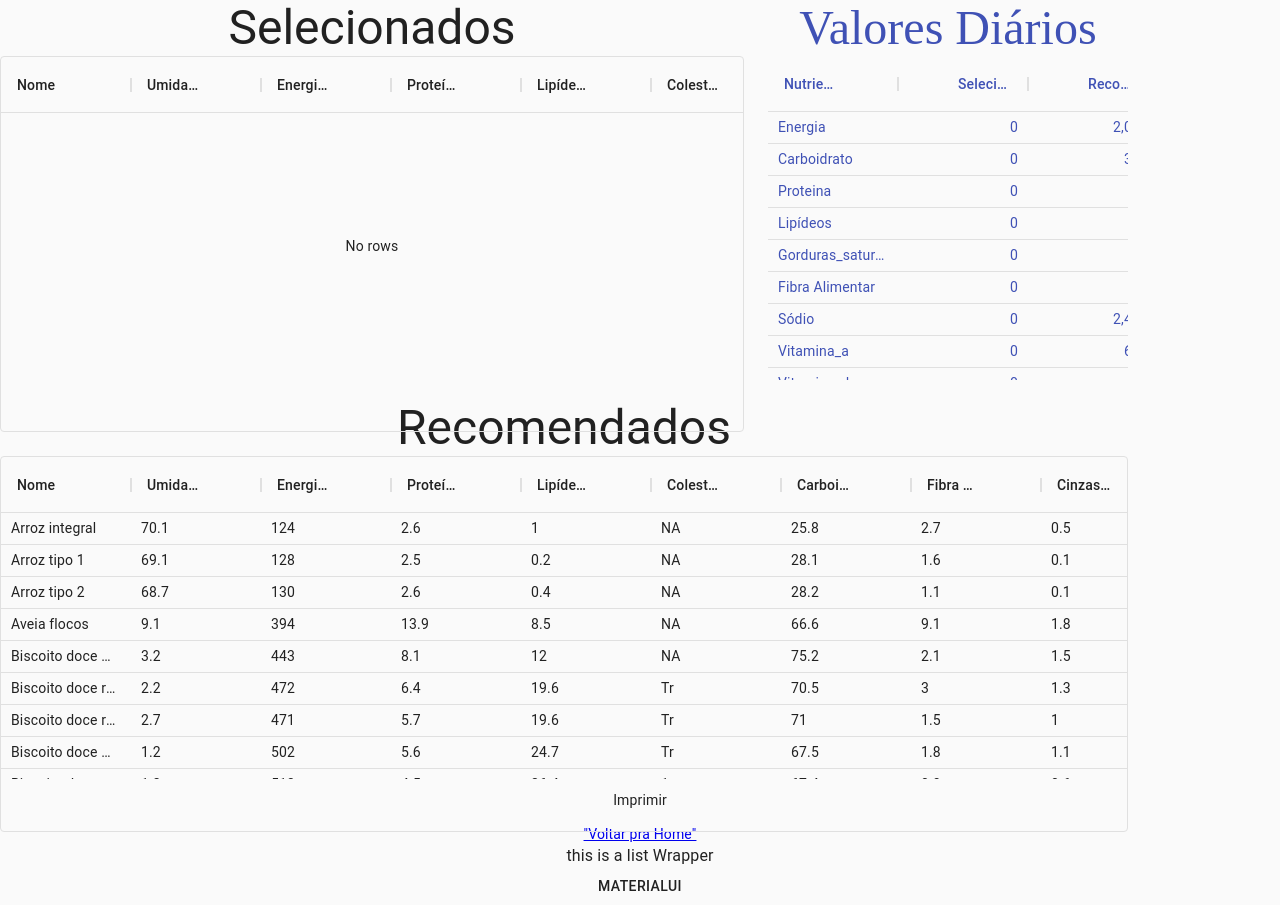
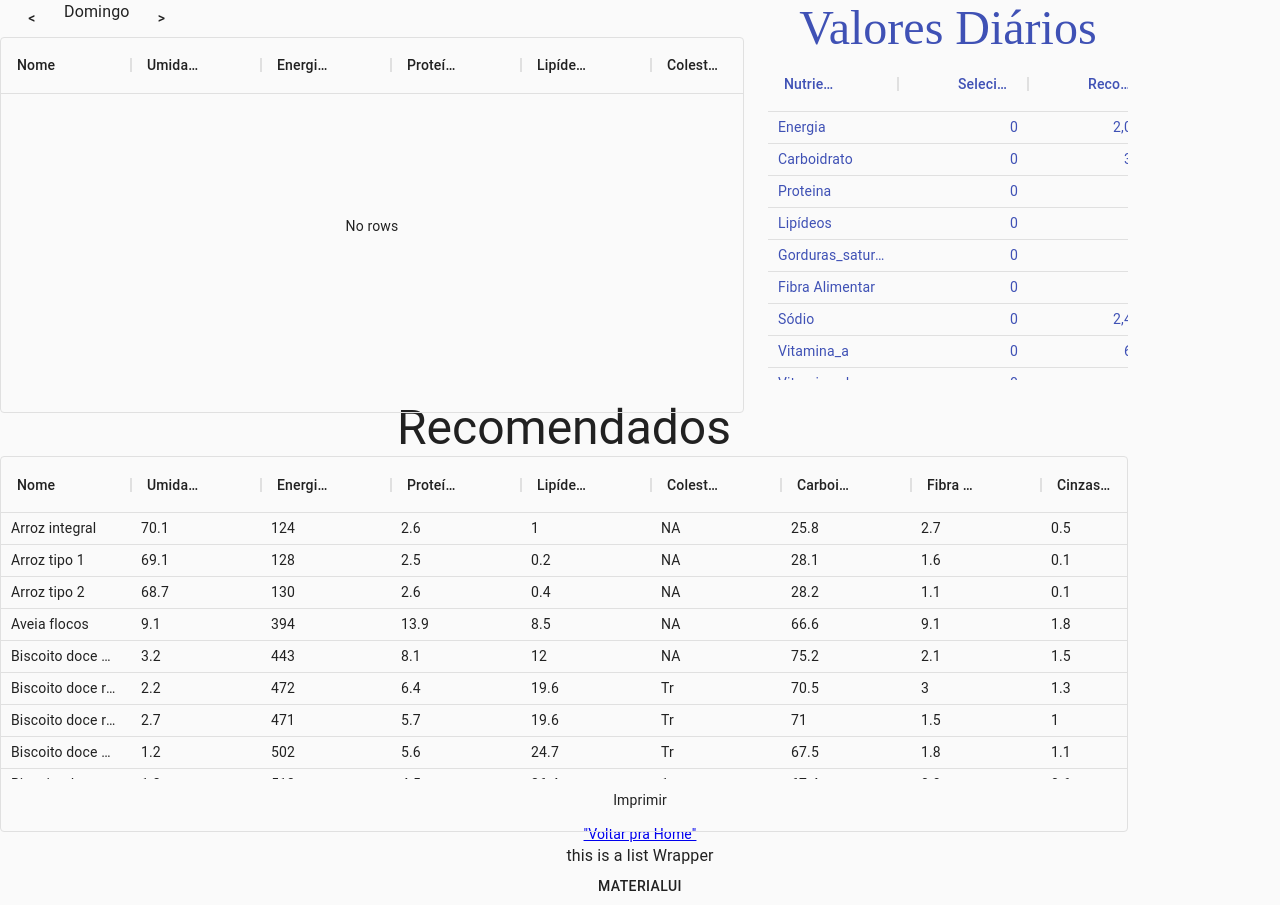
Before and after one commit to istrangeloop/engsoft-TP, a React (Create React App) app in the folder dietario/: page /dieta in a window 1280 px wide. Built offline with nearby package versions, Linux system fonts and the light colour scheme.

Commit message:
Mudança de dias

```diff
--- a/dietario/src/Component/TabelaSelecionados.jsx
+++ b/dietario/src/Component/TabelaSelecionados.jsx
@@ -1,6 +1,6 @@
 import React, { useState, useEffect } from 'react'
 
-import { Box, Grid } from "@material-ui/core"
+import { Box, Button } from "@material-ui/core"
 import { DataGrid } from "@material-ui/data-grid"
 import TypoGraphy from "@material-ui/core/Typography";
 
@@ -14,6 +14,29 @@ const int2day = [
   'Sábado',
 ]
 
+const DaySelector = props => {
+  const {
+    selectedDay,
+    increaseDay,
+    decreaseDay
+  } = props
+
+  return (
+    <Box display="flex">
+      <Button onClick={decreaseDay}>
+        {"<"}
+      </Button>
+      <TypoGraphy>
+        {int2day[selectedDay]}
+      </TypoGraphy>
+      <Button onClick={increaseDay}>
+        {">"}
+      </Button>
+    </Box>
+  )
+
+}
+
 const TabelaSelecionados = props => {
 
   const [rows, setRows] = useState([])
@@ -24,13 +47,18 @@ const TabelaSelecionados = props => {
   useEffect(() => { setRows(props.rows) }, [props.rows])
   useEffect(() => { setColumns(props.columns) }, [props.columns])
   useEffect(() => { setSelectedRows(props.selectedRows) }, [props.selectedRows])
-  useEffect(() => { setSelectedDay(props.selectedDay) }, [props.selectedDay])
+  useEffect(() => {
+    console.log("SelectedDay:")
+    console.log(props.selectedDay)
+    setSelectedDay(props.selectedDay) }, [props.selectedDay])
 
   return (
     <>
-      <TypoGraphy variant="h3" component="h2">
+      {/* <TypoGraphy variant="h3" component="h2">
         Selecionados
-      </TypoGraphy>
+      </TypoGraphy> */}
+      <DaySelector selectedDay={selectedDay} increaseDay={props.increaseDay}
+      decreaseDay={props.decreaseDay} />
       <DataGrid rowHeight={32} hideFooterPagination
       rows={rows.filter(item => selectedRows.includes(item.id))} columns={columns}
        onRowClick={({row}) => {
--- a/dietario/src/Component/TabelaValoresTotais.jsx
+++ b/dietario/src/Component/TabelaValoresTotais.jsx
@@ -5,6 +5,33 @@ import TypoGraphy from "@material-ui/core/Typography";
 import { valoresDiarios } from "./../utils.js";
 import { makeStyles } from '@material-ui/core/styles';
 
+const initial = {
+  Carboidrato: 0.0,
+  Cinzas: 0.0,
+  Cobre: 0.0,
+  Colesterol: "NA",
+  Cálcio: 0,
+  Energia: 0,
+  Ferro: 0.0,
+  "Fibra Alimentar": 0.0,
+  Fósforo: 0,
+  Lipídeos: 0,
+  Magnésio: 0,
+  Manganês: 0.0,
+  Niacina: "Tr",
+  Potássio: 0,
+  Proteína: 0,
+  RAE: "",
+  RE: "",
+  Riboflavina: "Tr",
+  Sódio: 0,
+  Tiamina: 0.0,
+  Umidade: 0.0,
+  "Vitamina A": "NA",
+  "Vitamina B6": 0.0,
+  "Vitamina C": "",
+  Zinco: 0.0
+}
 
 const TabelaValoresTotais = (props) => {
 
@@ -30,8 +57,14 @@ const TabelaValoresTotais = (props) => {
 
     const [sumTotals, setSumTotals] = useState([])
     const [foodsInDiet, setFoodsInDiet] = useState([])
-    useEffect(() => { setFoodsInDiet(props.foods.filter(item => props.diet[0].includes(item.id))) },[props])
-    useEffect(() => { if (foodsInDiet.length > 0) { setSumTotals(getSum(foodsInDiet)) } },[foodsInDiet])
+    useEffect(() => { setFoodsInDiet(props.foods.filter(item => props.diet.includes(item.id))) },[props])
+    useEffect(() => {
+      if (foodsInDiet.length > 0) {
+        setSumTotals(getSum(foodsInDiet))
+      } else {
+        setSumTotals(initial)
+      }
+    },[foodsInDiet])
 
     const getSum = (items) => {
       var keys = Object.keys(items[0])
--- a/dietario/src/Dieta.jsx
+++ b/dietario/src/Dieta.jsx
@@ -64,6 +64,15 @@ class Dieta extends React.Component {
     this.setState({ dailyDiets: updatedDiets })
   }
 
+  increaseDay = () => {
+    this.setState({ selectedDay: (this.state.selectedDay + 1)%7 })
+  }
+
+  decreaseDay = () => {
+    let prevDay = this.state.selectedDay - 1;
+    this.setState({ selectedDay: prevDay >= 0 ? prevDay : 6 })
+  }
+
   render() {
     return (
       <>
@@ -71,10 +80,13 @@ class Dieta extends React.Component {
           <Grid item xs={8} style={{ height: 400 }}>
             <TabelaSelecionados rows={this.state.rows}
              columns={this.state.columns} handleRemoveItem={this.handleRemoveItem}
-             selectedRows={this.state.dailyDiets[this.state.selectedDay] || []} />
+             selectedRows={this.state.dailyDiets[this.state.selectedDay] || []}
+             selectedDay={this.state.selectedDay} increaseDay={this.increaseDay}
+             decreaseDay={this.decreaseDay} />
           </Grid>
           <Grid item xs={4} style={{ height: 400 }}>
-            <TabelaValoresTotais diet={this.state.dailyDiets} foods={this.state.rows} />
+            <TabelaValoresTotais diet={this.state.dailyDiets[this.state.selectedDay]}
+             foods={this.state.rows} />
           </Grid>
           <Grid item xs={12} style={{ height: 400, width: "60%" }}>
             <TabelaRecomendados rows={this.state.rows}
```
Also changed, not shown: 2 other files (tests, documents, lock files or other folders).
